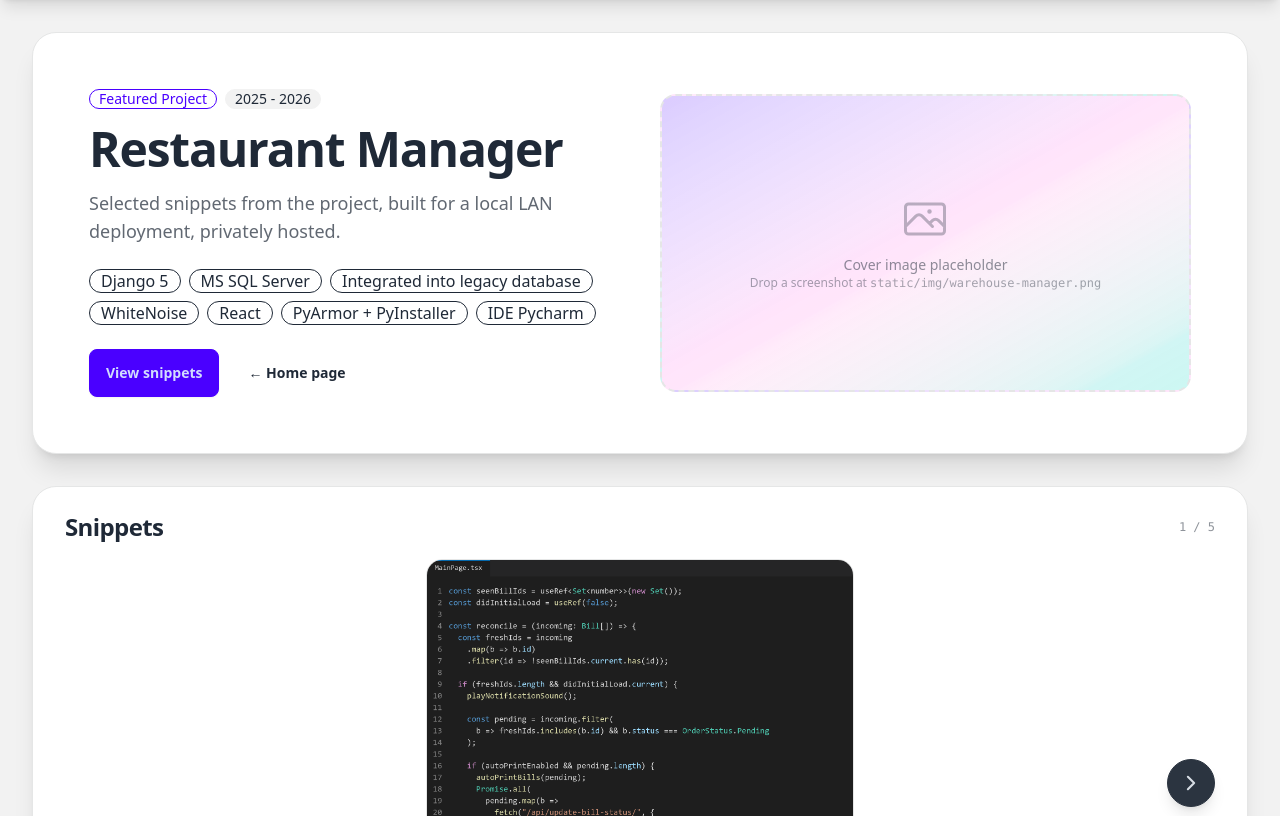
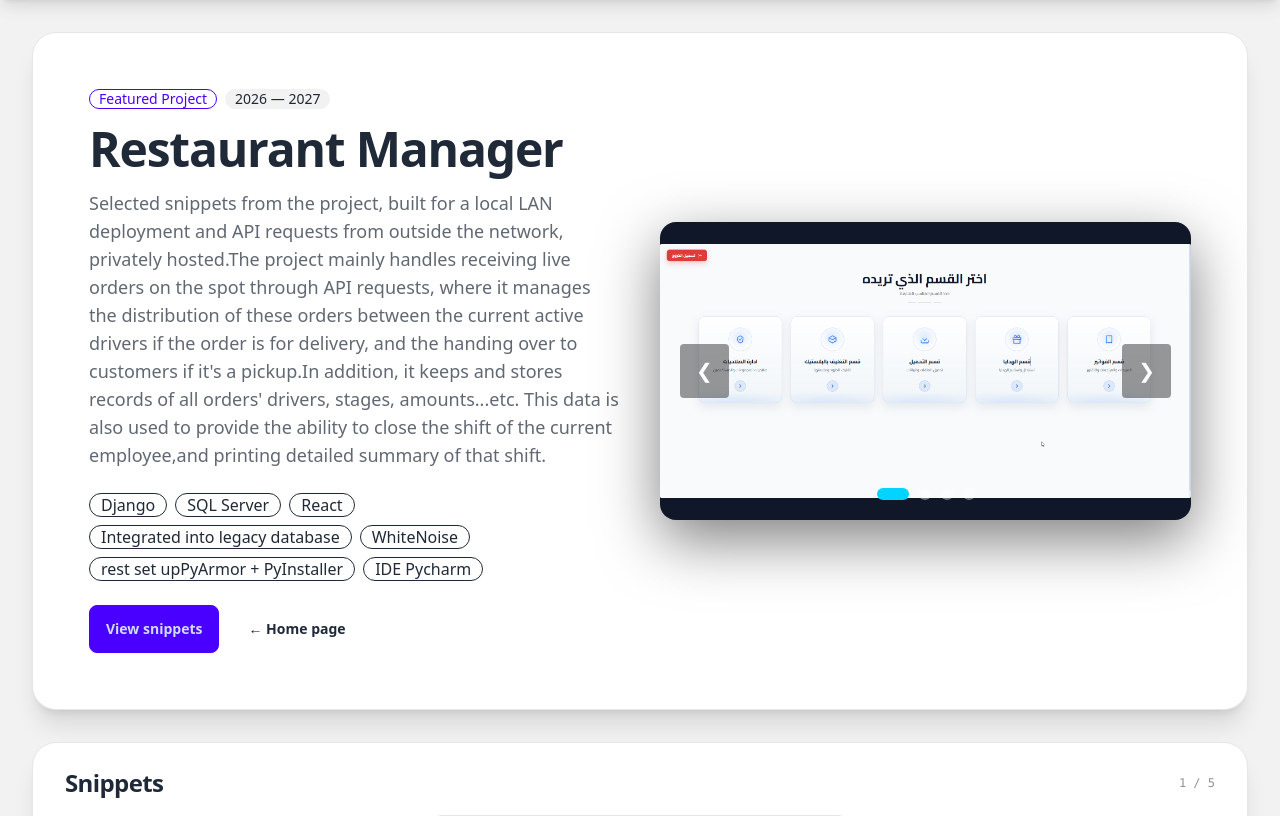
Before and after one commit to HamdiAkoub/portfolio, a Django app: page /projects/rest-mgr/ in a window 1280 px wide. Shown: the part 68-884 px from the top of the page. Run offline with Django 5.2, Linux system fonts and the light colour scheme; parts of the project's set-up code (start-up, migrations or seed data) failed here and were passed over; some libraries are stand-ins or nearby versions.

Commit message:
Rest Set Up

```diff
--- a/main/templates/main/RestMgr.html
+++ b/main/templates/main/RestMgr.html
@@ -4,13 +4,155 @@
 {% block title %}{{ project.title }} — Portfolio{% endblock %}
 
 {% block content %}
+  <style>
+    [x-cloak] { display: none !important; }
+
+    .wm-hero {
+      width: 100%;
+      max-width: 1200px;
+      margin: 0 auto;
+    }
+
+    .wm-carousel {
+      position: relative;
+      width: 100%;
+      aspect-ratio: 16 / 9;
+      border-radius: 16px;
+      overflow: hidden;
+      background: #0f1729;
+      box-shadow: 0 20px 60px rgba(0,0,0,0.5);
+    }
+
+    .wm-slide {
+      position: absolute;
+      inset: 0;
+      display: flex;
+      align-items: center;
+      justify-content: center;
+      opacity: 0;
+      transition: opacity 1s ease-in-out;
+    }
+
+    .wm-slide.active { opacity: 1; }
+
+    .wm-slide img {
+      max-width: 100%;
+      max-height: 100%;
+      object-fit: contain;
+      cursor: zoom-in;
+    }
+
+    .wm-nav {
+      position: absolute;
+      top: 50%;
+      transform: translateY(-50%);
+      background: rgba(0,0,0,0.4);
+      color: #fff;
+      border: none;
+      padding: 12px 16px;
+      font-size: 20px;
+      border-radius: 4px;
+      cursor: pointer;
+      z-index: 10;
+    }
+    .wm-nav:hover { background: rgba(0,212,255,0.6); }
+    .wm-prev { left: 20px; }
+    .wm-next { right: 20px; }
+
+    .wm-indicators {
+      position: absolute;
+      bottom: 20px;
+      left: 50%;
+      transform: translateX(-50%);
+      display: flex;
+      gap: 10px;
+      z-index: 10;
+    }
+
+    .wm-dot {
+      width: 12px;
+      height: 12px;
+      border-radius: 50%;
+      background: rgba(255,255,255,0.4);
+      cursor: pointer;
+      transition: all 0.3s ease;
+    }
+    .wm-dot.active {
+      background: #00d4ff;
+      width: 32px;
+      border-radius: 6px;
+    }
+
+    /* --- fullscreen lightbox for the hero carousel --- */
+    .wm-fullscreen {
+      display: none;
+      position: fixed;
+      inset: 0;
+      background: rgba(5, 8, 16, 0.96);
+      z-index: 99999;
+      align-items: center;
+      justify-content: center;
+    }
+    .wm-fullscreen.active { display: flex; }
+
+    .wm-fs-img {
+      max-width: 92vw;
+      max-height: 92vh;
+      object-fit: contain;
+      border-radius: 8px;
+      box-shadow: 0 20px 80px rgba(0,0,0,0.6);
+    }
+
+    .wm-fs-close {
+      position: absolute;
+      top: 24px;
+      right: 24px;
+      background: rgba(255,255,255,0.08);
+      color: #fff;
+      border: none;
+      width: 44px;
+      height: 44px;
+      border-radius: 50%;
+      font-size: 20px;
+      cursor: pointer;
+      z-index: 1001;
+    }
+    .wm-fs-close:hover { background: rgba(0,212,255,0.6); }
+
+    .wm-fs-nav {
+      position: absolute;
+      top: 50%;
+      transform: translateY(-50%);
+      background: rgba(255,255,255,0.08);
+      color: #fff;
+      border: none;
+      padding: 16px 20px;
+      font-size: 24px;
+      border-radius: 6px;
+      cursor: pointer;
+      z-index: 1001;
+    }
+    .wm-fs-nav:hover { background: rgba(0,212,255,0.6); }
+    .wm-fs-prev { left: 24px; }
+    .wm-fs-next { right: 24px; }
+
+    .wm-fs-counter {
+      position: absolute;
+      bottom: 24px;
+      left: 50%;
+      transform: translateX(-50%);
+      color: #a0a9b8;
+      font-size: 0.9em;
+      font-family: monospace;
+    }
+  </style>
 
   <section class="hero bg-base-100 rounded-3xl shadow-xl mb-8 p-6 md:p-10 border border-base-300">
     <div class="hero-content flex-col lg:flex-row gap-10 w-full">
       <div class="flex-1 max-w-2xl">
         <div class="flex items-center gap-2 mb-4">
           <span class="badge badge-primary badge-outline">Featured Project</span>
-          <span class="badge badge-ghost">2025 - 2026</span>
+          <span class="badge badge-ghost">2026 — 2027</span>
         </div>
         <h1 class="text-4xl md:text-5xl font-black tracking-tight leading-none">{{ project.title }}</h1>
         <p class="py-4 text-lg opacity-70">{{ project.tagline }}</p>
@@ -28,14 +170,42 @@
       </div>
 
       <div class="flex-1 w-full max-w-xl">
-        <div class="aspect-video rounded-2xl bg-gradient-to-br from-primary/20 via-secondary/10 to-accent/20 border-2 border-dashed border-base-300 flex items-center justify-center text-center p-6">
-          <div>
-            <svg xmlns="http://www.w3.org/2000/svg" class="w-12 h-12 mx-auto opacity-30" fill="none" viewBox="0 0 24 24" stroke="currentColor" stroke-width="1.5">
-              <path stroke-linecap="round" stroke-linejoin="round" d="M2.25 15.75l5.159-5.159a2.25 2.25 0 013.182 0l5.159 5.159m-1.5-1.5l1.409-1.409a2.25 2.25 0 013.182 0l2.909 2.909m-18 3.75h16.5a1.5 1.5 0 001.5-1.5V6a1.5 1.5 0 00-1.5-1.5H3.75A1.5 1.5 0 002.25 6v12a1.5 1.5 0 001.5 1.5zm10.5-11.25h.008v.008h-.008V8.25zm.375 0a.375.375 0 11-.75 0 .375.375 0 01.75 0z"/>
-            </svg>
-            <p class="mt-3 text-sm opacity-50">Cover image placeholder</p>
-            <p class="text-xs opacity-40">Drop a screenshot at <code>static/img/warehouse-manager.png</code></p>
+        <div class="wm-hero"
+             x-data="heroCarousel({ images: [
+                { src: '{% static 'img_WM/WM_Main.png' %}', alt: 'Landing Page' },
+                { src: '{% static 'img_WM/WM_Create_Dark.png' %}', alt: 'Create Order' },
+                { src: '{% static 'img_WM/WM_Order_actions_Dark.png' %}', alt: 'Order Actions' },
+                { src: '{% static 'img_WM/WM_Loading_Dark.png' %}', alt: 'Loading Orders' }
+             ] })"
+             x-init="init()"
+             @keydown.window="onKeydown($event)">
+
+          <div class="wm-carousel" @mouseenter="pause()" @mouseleave="resume()">
+            <template x-for="(img, i) in images" :key="i">
+              <div class="wm-slide" :class="{ active: current === i }">
+                <img :src="img.src" :alt="img.alt" @click="openFullscreen()">
+              </div>
+            </template>
+
+            <button type="button" class="wm-nav wm-prev" @click="prev()">❮</button>
+            <button type="button" class="wm-nav wm-next" @click="next()">❯</button>
+
+            <div class="wm-indicators">
+              <template x-for="(img, i) in images" :key="i">
+                <span class="wm-dot" :class="{ active: current === i }" @click="goTo(i)"></span>
+              </template>
+            </div>
           </div>
+
+          <template x-teleport="body">
+            <div class="wm-fullscreen" :class="{ active: fullscreen }" @click="backdropClick($event)">
+              <button type="button" class="wm-fs-close" @click="closeFullscreen()">✕</button>
+              <button type="button" class="wm-fs-nav wm-fs-prev" @click="prev()">❮</button>
+              <button type="button" class="wm-fs-nav wm-fs-next" @click="next()">❯</button>
+              <img class="wm-fs-img" :src="images[current].src" :alt="images[current].alt">
+              <div class="wm-fs-counter"><span x-text="current + 1"></span> / <span x-text="images.length"></span></div>
+            </div>
+          </template>
         </div>
       </div>
     </div>
@@ -65,6 +235,7 @@
                  alt="{{ img.caption }}"
                  loading="lazy"
                  x-show="current === {{ forloop.counter0 }}"
+                 x-cloak
                  x-transition:enter="transition ease-out duration-200"
                  x-transition:enter-start="opacity-0"
                  x-transition:enter-end="opacity-100"
@@ -116,10 +287,54 @@
 
 {% block extra_js %}
   <script>
-    // Tiny inline Alpine component: carousel state + swipe + keyboard nav.
-    // Captions are read from the rendered <img alt> attributes so adding
-    // an image in the view is the only change needed.
+    // Tiny inline Alpine components: hero carousel (with fullscreen) + gallery
+    // carousel (with swipe/keyboard nav). Both are pure Alpine — no globals,
+    // no manual DOM queries — so either can render more than once on a page
+    // without stepping on the other's state.
     document.addEventListener('alpine:init', () => {
+      Alpine.data('heroCarousel', ({ images }) => ({
+        images,
+        current: 0,
+        fullscreen: false,
+        timer: null,
+
+        init() { this.play(); },
+
+        play() {
+          clearInterval(this.timer);
+          if (this.fullscreen) return;
+          this.timer = setInterval(() => this.next(), 4000);
+        },
+        pause() { clearInterval(this.timer); },
+        resume() { this.play(); },
+
+        next() { this.current = (this.current + 1) % this.images.length; this.play(); },
+        prev() { this.current = (this.current - 1 + this.images.length) % this.images.length; this.play(); },
+        goTo(i) { this.current = i; this.play(); },
+
+        openFullscreen() {
+          this.fullscreen = true;
+          document.body.style.overflow = 'hidden';
+          clearInterval(this.timer);
+        },
+        closeFullscreen() {
+          this.fullscreen = false;
+          document.body.style.overflow = '';
+          this.play();
+        },
+        backdropClick(event) {
+          if (event.target.classList.contains('wm-fullscreen')) this.closeFullscreen();
+        },
+        onKeydown(event) {
+          if (!this.fullscreen) return;
+          if (event.key === 'Escape') this.closeFullscreen();
+          if (event.key === 'ArrowRight') this.next();
+          if (event.key === 'ArrowLeft') this.prev();
+        },
+      }));
+
+      // Captions are read from the rendered <img alt> attributes so adding
+      // an image in the view is the only change needed.
       Alpine.data('carousel', ({ total }) => ({
         total,
         current: 0,
--- a/main/views.py
+++ b/main/views.py
@@ -22,8 +22,8 @@ def warehouse_manager(request):
         {
             "project": {
               "title": "Warehouse Manager",
-              "tagline": "Selected snippets from the project, built for a "
-                         "local LAN deployment, privately hosted.",
+              "tagline": "Selected snippets from the project, built for "
+                         "local server hosting, publically accessed through subdomains tunneling.",
                 "stack": [
                   "Django 5",
                   "MS SQL Server",
@@ -57,14 +57,20 @@ def rest_mgr(request):
             "project": {
                 "title": "Restaurant Manager",
                 "tagline": "Selected snippets from the project, built for a "
-                           "local LAN deployment, privately hosted.",
+                           "local LAN deployment and API requests from outside the network, privately hosted."
+                           "The project mainly handles receiving live orders on the spot through API requests,"
+                           " where it manages the distribution of these orders between the current active "
+                           "drivers if the order is for delivery, and the handing over to customers if it's a pickup."
+                           "In addition, it keeps and stores records of all orders' drivers, stages, amounts...etc. "
+                           "This data is also used to provide the ability to close the shift of the current employee,"
+                           "and printing detailed summary of that shift.",
                 "stack": [
-                    "Django 5",
-                    "MS SQL Server",
+                    "Django",
+                    "SQL Server",
+                    "React",
                     "Integrated into legacy database",
                     "WhiteNoise",
-                    "React",
-                    "PyArmor + PyInstaller",
+                    "rest set upPyArmor + PyInstaller",
                     "IDE Pycharm",
                 ],
             },
```
Also changed, not shown: main/templates/index.html (+8 -5 lines), static/img_OM/01_snippet.png (added), static/img_OM/02_snippet.png (added), static/img_OM/03_snippet.png (added), static/img_OM/04_snippet.png (added), static/img_OM/05_snippet.png (added), static/img_OM/06_snippet.png (added).
